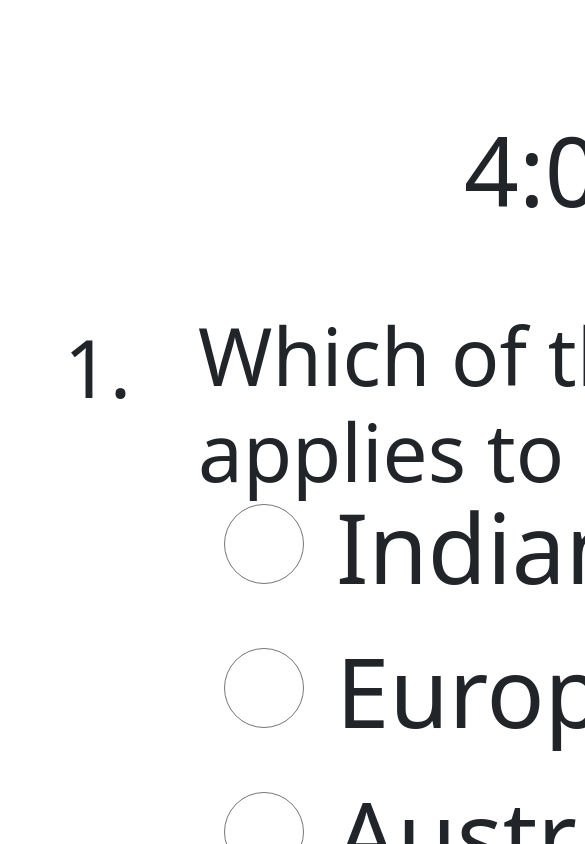
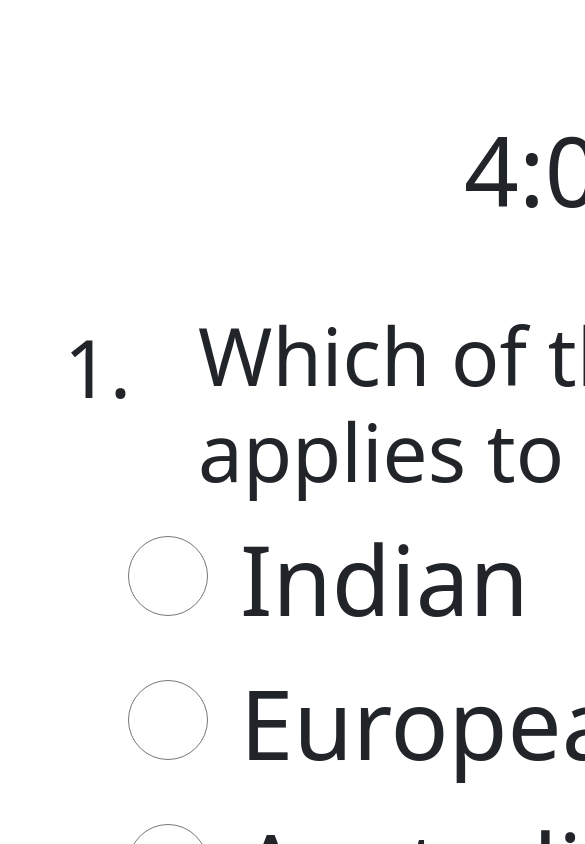
Before and after one commit to Prim3timer/test, a React (Create React App) app: page / in a window 390 px wide. Both pictures are taken after a click on the button "Continue". Shown: the top 844 px of the page, 585 px wide, since content can reach past the window. Built offline with nearby package versions, Linux system fonts and the light colour scheme.

Commit message:
winnin on margin

```diff
--- a/src/index.css
+++ b/src/index.css
@@ -284,7 +284,7 @@ h3 {
   #test-canvas{
     display: grid;
     grid-template-columns: repeat(2, 150px);
-    margin: 2rem 0 2rem 1rem;
+    margin: 2rem 0 4rem 1rem;
   }
   #submitting {
     margin: 15rem  0 0 5rem;
@@ -366,7 +366,7 @@ span {
 ul {
   padding-bottom: 2rem;
   width: 82rem;
-  margin: 0rem 0 0 10rem;
+  /* margin:20rem 0 0 10rem; */
 
 
 }
```
